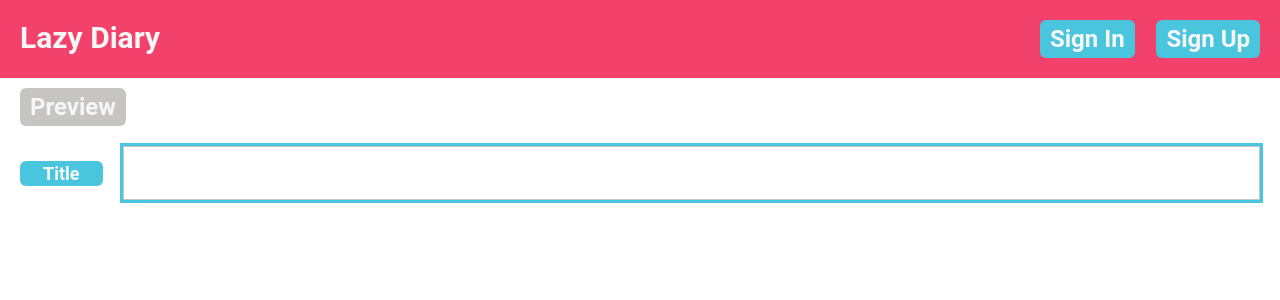
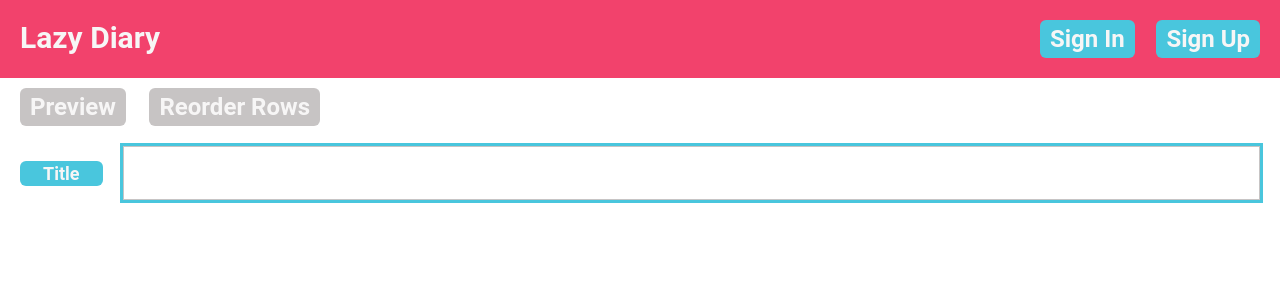
Before and after one commit to hayate4th/lazy-diary, a React app: page / in a window 1280 px wide. Shown: the top 300 px of the page. Built offline with nearby package versions, Linux system fonts and the light colour scheme.

Commit message:
Add button to enable and disable drag and drop

```diff
--- a/src/components/TemplateRow/index.tsx
+++ b/src/components/TemplateRow/index.tsx
@@ -13,6 +13,7 @@ export interface Props {
   type: RowType;
   value: string;
   isFocused: boolean;
+  isDragDisabled: boolean;
   inputRef?: React.RefObject<HTMLInputElement>;
   textareaRef?: React.RefObject<HTMLTextAreaElement>;
   onKeyDownHandler: (key: string) => void;
@@ -29,6 +30,7 @@ const TemplateRow: React.FC<Props> = ({
   type,
   value,
   isFocused,
+  isDragDisabled,
   inputRef,
   textareaRef,
   onKeyDownHandler,
@@ -39,7 +41,11 @@ const TemplateRow: React.FC<Props> = ({
   const MIN_ROW_SIZE = 2;
 
   return (
-    <Draggable draggableId={`draggable-template-row-${name}`} index={index}>
+    <Draggable
+      draggableId={`draggable-template-row-${name}`}
+      index={index}
+      isDragDisabled={isDragDisabled}
+    >
       {provided => (
         <Row
           ref={provided.innerRef}
@@ -49,7 +55,10 @@ const TemplateRow: React.FC<Props> = ({
           onBlur={() => setFocusedRowName("")}
           data-testid={`template-row-${name}`}
         >
-          <Label htmlFor={name} className={isFocused ? "focused" : ""}>
+          <Label
+            htmlFor={name}
+            className={isFocused || !isDragDisabled ? "focused" : ""}
+          >
             {text}
           </Label>
           {(type === "TITLE" || type === "SUBTITLE") && (
@@ -63,6 +72,7 @@ const TemplateRow: React.FC<Props> = ({
               onKeyDown={event => event.shiftKey && onKeyDownHandler(event.key)}
               ref={inputRef}
               data-testid="template-row-input"
+              disabled={!isDragDisabled}
             />
           )}
           {type === "CONTENT" && (
@@ -77,6 +87,7 @@ const TemplateRow: React.FC<Props> = ({
               onKeyDown={event => event.shiftKey && onKeyDownHandler(event.key)}
               inputRef={textareaRef}
               data-testid="template-row-textarea"
+              disabled={!isDragDisabled}
             />
           )}
         </Row>
@@ -89,6 +100,10 @@ const Row = styled.div`
   align-items: center;
   display: flex;
   margin-bottom: 10px;
+
+  &:focus {
+    outline: none;
+  }
 `;
 
 const Label = styled.label`
--- a/src/components/TemplateWriter/index.tsx
+++ b/src/components/TemplateWriter/index.tsx
@@ -13,6 +13,7 @@ export interface Props {
   rowList: RowData[];
   focusedRowName: string;
   isPreviewMode: boolean;
+  isDragAndDropMode: boolean;
   addNewRow: (type: RowType) => void;
   deleteRow: (name: string) => void;
   changeRowType: (name: string, type: RowType, isUp: boolean) => void;
@@ -20,19 +21,22 @@ export interface Props {
   onDragEnd: (result: DropResult) => void;
   setFocusedRowName: React.Dispatch<React.SetStateAction<string>>;
   setIsPreviewMode: React.Dispatch<React.SetStateAction<boolean>>;
+  setIsDragAndDropMode: React.Dispatch<React.SetStateAction<boolean>>;
 }
 
 const TemplateWriter: React.FC<Props> = ({
   rowList,
   focusedRowName,
   isPreviewMode,
+  isDragAndDropMode,
   addNewRow,
   deleteRow,
   changeRowType,
   changeRowValue,
   onDragEnd,
   setFocusedRowName,
-  setIsPreviewMode
+  setIsPreviewMode,
+  setIsDragAndDropMode
 }) => {
   return (
     <>
@@ -42,6 +46,12 @@ const TemplateWriter: React.FC<Props> = ({
           dataTestId="preview-mode-button"
           onClickHandler={() => setIsPreviewMode(true)}
           disabled={allRowsAreEmpty(rowList)}
+        />
+        <Button
+          text={isDragAndDropMode ? "Confirm Rows" : "Reorder Rows"}
+          dataTestId="drag-and-drop-mode-button"
+          onClickHandler={() => setIsDragAndDropMode(!isDragAndDropMode)}
+          disabled={rowList.length <= 1}
         />
       </Header>
       <Drawer
@@ -61,7 +71,7 @@ const TemplateWriter: React.FC<Props> = ({
         </Preview>
       </Drawer>
       <DragDropContext onDragEnd={onDragEnd}>
-        <Droppable droppableId="droppable">
+        <Droppable droppableId="droppable" isDropDisabled={!isDragAndDropMode}>
           {provided => (
             <Paper {...provided.droppableProps} ref={provided.innerRef}>
               {rowList.map((row, index) => (
@@ -71,6 +81,7 @@ const TemplateWriter: React.FC<Props> = ({
                   name={row.name}
                   type={row.type}
                   value={row.value}
+                  isDragDisabled={!isDragAndDropMode}
                   focusedRowName={focusedRowName}
                   addNewRow={addNewRow}
                   deleteRow={deleteRow}
@@ -94,7 +105,10 @@ const Paper = styled.div`
 `;
 
 const Header = styled.div`
+  display: flex;
+  justify-content: space-between;
   padding: 10px 20px;
+  width: 300px;
 `;
 
 const Preview = styled.div`
--- a/src/containers/TemplateRow/index.tsx
+++ b/src/containers/TemplateRow/index.tsx
@@ -6,6 +6,7 @@ import { typeToText } from "../../utils/templateRow";
 
 interface Props extends RowData {
   index: number;
+  isDragDisabled: boolean;
   focusedRowName: string;
   addNewRow: (type: RowType) => void;
   deleteRow: (name: string) => void;
@@ -16,6 +17,7 @@ interface Props extends RowData {
 
 const TemplateRow: React.FC<Props> = ({
   index,
+  isDragDisabled,
   name,
   type,
   value,
@@ -70,6 +72,7 @@ const TemplateRow: React.FC<Props> = ({
       type={type}
       value={value}
       text={typeToText(type)}
+      isDragDisabled={isDragDisabled}
       isFocused={name === focusedRowName}
       onKeyDownHandler={onKeyDownHandler}
       onChangeHandler={onChangeHandler}
--- a/src/containers/TemplateWriter/index.tsx
+++ b/src/containers/TemplateWriter/index.tsx
@@ -12,6 +12,7 @@ const TemplateWriter: React.FC = () => {
   const [focusedRowName, setFocusedRowName] = useState("row0");
   const [operationType, setOperationType] = useState<OperationType>("NORMAL");
   const [isPreviewMode, setIsPreviewMode] = useState(false);
+  const [isDragAndDropMode, setIsDragAndDropMode] = useState(false);
 
   // TODO: Find out a better way to observe focusedRowName here
   useEffect(() => {
@@ -106,6 +107,7 @@ const TemplateWriter: React.FC = () => {
       rowList={rowList}
       focusedRowName={focusedRowName}
       isPreviewMode={isPreviewMode}
+      isDragAndDropMode={isDragAndDropMode}
       addNewRow={addNewRow}
       deleteRow={deleteRow}
       changeRowType={changeRowType}
@@ -113,6 +115,7 @@ const TemplateWriter: React.FC = () => {
       onDragEnd={onDragEnd}
       setFocusedRowName={setFocusedRowName}
       setIsPreviewMode={setIsPreviewMode}
+      setIsDragAndDropMode={setIsDragAndDropMode}
     />
   );
 };
```
